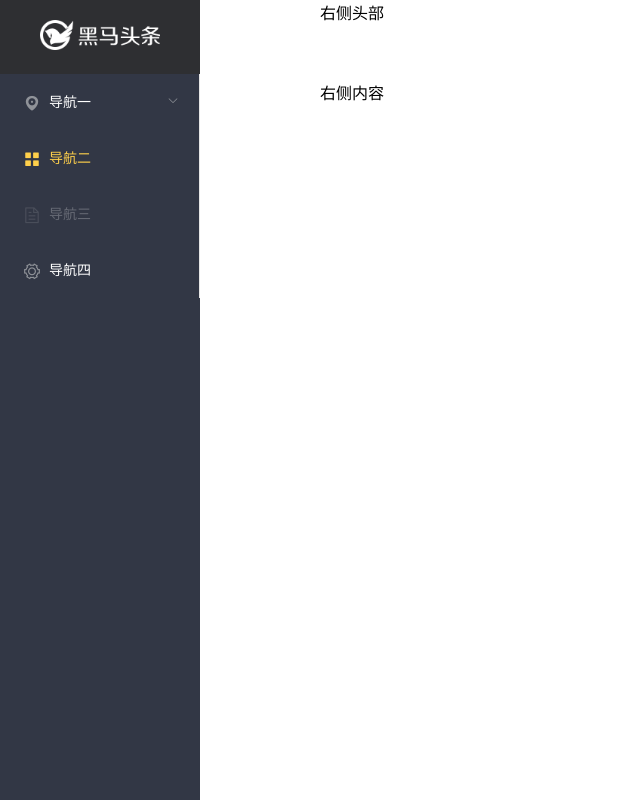
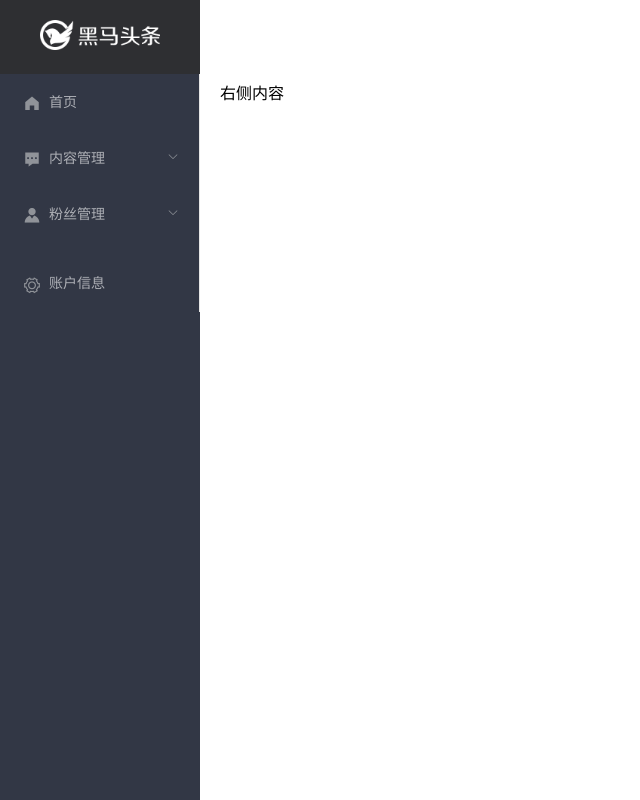
Before and after one commit to RainAndLight/vue-headerline, a Vue app in the folder heardline/: page /#/home in a window 1280 px wide. Shown: the whole page, without its empty margins (0-640 px from the left). Built offline with nearby package versions, Linux system fonts and the light colour scheme.

Commit message:
home页面 左边侧边栏组件完成

```diff
--- a/heardline/src/components/home/lay-aside.vue
+++ b/heardline/src/components/home/lay-aside.vue
@@ -4,47 +4,55 @@
       <img src="../../assets/img/logo_admin.png" alt />
     </div>
 
-      <el-menu
-        default-active="2"
-        class="el-menu-vertical-demo"
-        @open="handleOpen"
-        @close="handleClose"
-        background-color="#323745"
-        text-color="#fff"
-        active-text-color="#ffd04b"
-      >
-        <el-submenu index="1">
-          <template slot="title">
-            <i class="el-icon-location"></i>
-            <span>导航一</span>
-          </template>
-          <el-menu-item-group>
-            <template slot="title">分组一</template>
-            <el-menu-item index="1-1">选项1</el-menu-item>
-            <el-menu-item index="1-2">选项2</el-menu-item>
-          </el-menu-item-group>
-          <el-menu-item-group title="分组2">
-            <el-menu-item index="1-3">选项3</el-menu-item>
-          </el-menu-item-group>
-          <el-submenu index="1-4">
-            <template slot="title">选项4</template>
-            <el-menu-item index="1-4-1">选项1</el-menu-item>
-          </el-submenu>
-        </el-submenu>
-        <el-menu-item index="2">
-          <i class="el-icon-menu"></i>
-          <span slot="title">导航二</span>
+    <el-menu background-color="#323745" text-color="#adafb5" active-text-color="#ffd04b">
+      <el-menu-item>
+        <i class="el-icon-s-home"></i>
+        <span slot="title">首页</span>
+      </el-menu-item>
+      <el-submenu index="1">
+        <template slot="title">
+          <i class="el-icon-s-comment"></i>
+          <span>内容管理</span>
+        </template>
+        <el-menu-item>
+          <span>发布文章</span>
         </el-menu-item>
-        <el-menu-item index="3" disabled>
-          <i class="el-icon-document"></i>
-          <span slot="title">导航三</span>
+        <el-menu-item>
+          <span>内容列表</span>
         </el-menu-item>
-        <el-menu-item index="4">
-          <i class="el-icon-setting"></i>
-          <span slot="title">导航四</span>
+        <el-menu-item>
+          <span>评论列表</span>
         </el-menu-item>
-      </el-menu>
+        <el-menu-item>
+          <span>素材列表</span>
+        </el-menu-item>
+      </el-submenu>
 
+      <el-submenu>
+        <template slot="title">
+          <i class="el-icon-s-custom"></i>
+          <span>粉丝管理</span>
+        </template>
+        <el-menu-item>
+          <span>图文数据</span>
+        </el-menu-item>
+        <el-menu-item>
+          <span>粉丝概况</span>
+        </el-menu-item>
+        <el-menu-item>
+          <span>粉丝画像</span>
+        </el-menu-item>
+        <el-menu-item>
+          <span>粉丝列表</span>
+        </el-menu-item>
+      </el-submenu>
+
+      <el-menu-item-group>
+        <el-menu-item>
+          <i class="el-icon-setting"></i>账户信息
+        </el-menu-item>
+      </el-menu-item-group>
+    </el-menu>
   </div>
 </template>
 
--- /dev/null
+++ b/heardline/src/components/home/lay-header.vue
@@ -0,0 +1,14 @@
+<template>
+  <div class="header"></div>
+</template>
+
+<script>
+export default {}
+</script>
+
+<style lang='less'>
+.header {
+  height: 50px;
+  line-height: 50px;
+}
+</style>
--- a/heardline/src/views/home/index.vue
+++ b/heardline/src/views/home/index.vue
@@ -1,11 +1,13 @@
 <template>
   <div>
     <el-container>
-      <el-aside>
+      <el-aside style="width:200px;">
         <layaside></layaside>
       </el-aside>
       <el-container>
-        <el-header>右侧头部</el-header>
+        <el-header>
+          <layHeader></layHeader>
+        </el-header>
         <el-main>
           右侧内容
           <router-view></router-view>
@@ -17,9 +19,11 @@
 
 <script>
 import layAside from '../../components/home/lay-aside'
+import layHeader from '../../components/home/lay-header'
 export default {
   components: {
-    'layaside': layAside
+    'layaside': layAside,
+    'layHeader': layHeader
   }
 }
 </script>
```
